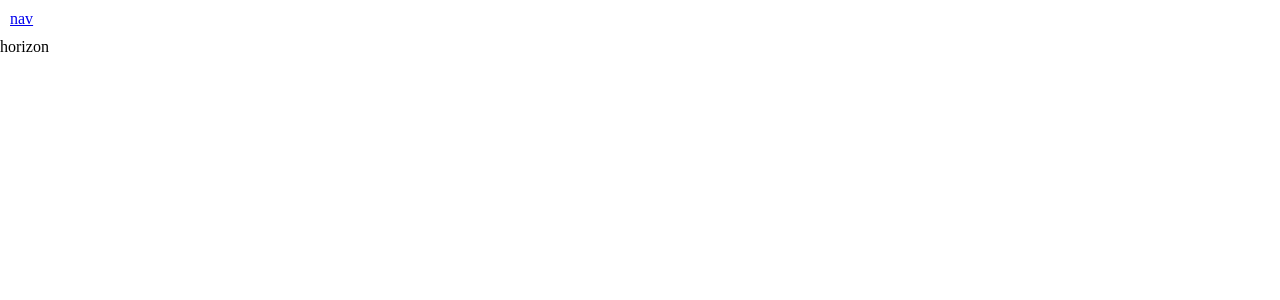
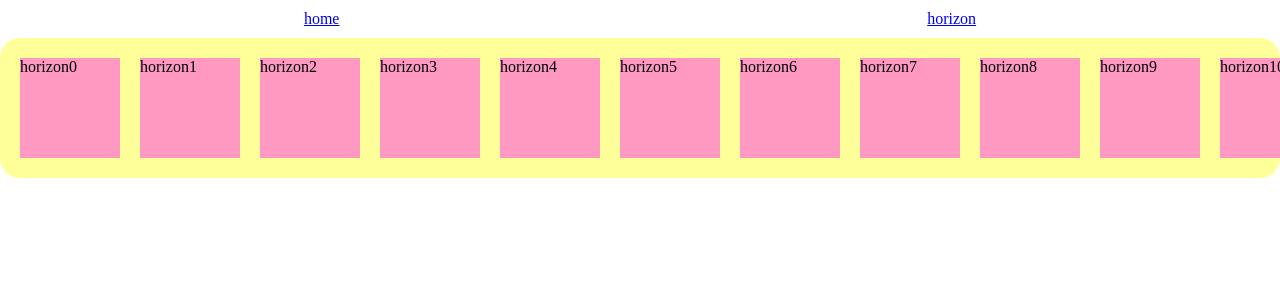
Before and after one commit to dodan9/css-archive, a React (Vite) app: page /horizon in a window 1280 px wide. Shown: the top 300 px of the page. Built offline with nearby package versions, Linux system fonts and the light colour scheme.

Commit message:
:sparkles: create horizon scroll

```diff
--- a/src/assets/styles/global.tsx
+++ b/src/assets/styles/global.tsx
@@ -7,6 +7,7 @@ export const globalStyles = css`
   }
   body {
     margin: 0;
+    overflow-x: hidden;
   }
   #root {
     max-width: 1280px;
--- a/src/feature/horizon/pages/index.tsx
+++ b/src/feature/horizon/pages/index.tsx
@@ -1,8 +1,12 @@
+import { HorizonContainer, HorizonItem } from "../styles/horizonStyles";
+
 const Horizon = () => {
   return (
-    <>
-      <div>horizon</div>
-    </>
+    <HorizonContainer>
+      {Array.from({ length: 20 }, (_, index) => {
+        return <HorizonItem key={index}>horizon{index}</HorizonItem>;
+      })}
+    </HorizonContainer>
   );
 };
 
--- /dev/null
+++ b/src/feature/horizon/styles/horizonStyles.tsx
@@ -0,0 +1,33 @@
+import styled from "@emotion/styled";
+
+const size = 100;
+const gap = 20;
+
+export const HorizonContainer = styled.div`
+  background-color: rgba(255, 255, 0, 0.4);
+  border-radius: 20px;
+
+  max-height: 1280px;
+  width: ${size + gap * 2}px;
+  overflow-y: scroll;
+  overflow-x: hidden;
+  transform: rotate(-90deg) translateY(-${size + gap * 2}px);
+  transform-origin: right top;
+
+  ::-webkit-scrollbar {
+    width: 2px;
+    height: 2px;
+  }
+  ::-webkit-scrollbar-button {
+    width: 2px;
+    height: 2px;
+  }
+`;
+
+export const HorizonItem = styled.div`
+  width: ${size}px;
+  height: ${size}px;
+  margin: ${gap}px;
+  transform: rotate(90deg);
+  background-color: rgba(255, 0, 255, 0.4);
+`;
--- a/src/feature/nav/pages/index.tsx
+++ b/src/feature/nav/pages/index.tsx
@@ -4,7 +4,8 @@ import { NavBar } from "../styled/navStyle";
 const Nav = () => {
   return (
     <NavBar>
-      <Link to={"/horizon"}>nav</Link>
+      <Link to={"/"}>home</Link>
+      <Link to={"/horizon"}>horizon</Link>
     </NavBar>
   );
 };
--- a/src/feature/nav/styled/navStyle.tsx
+++ b/src/feature/nav/styled/navStyle.tsx
@@ -1,7 +1,8 @@
 import styled from "@emotion/styled";
 
 export const NavBar = styled.div`
-  width: 100vw;
+  width: 100%;
   display: flex;
   padding: 10px;
+  justify-content: space-around;
 `;
```
